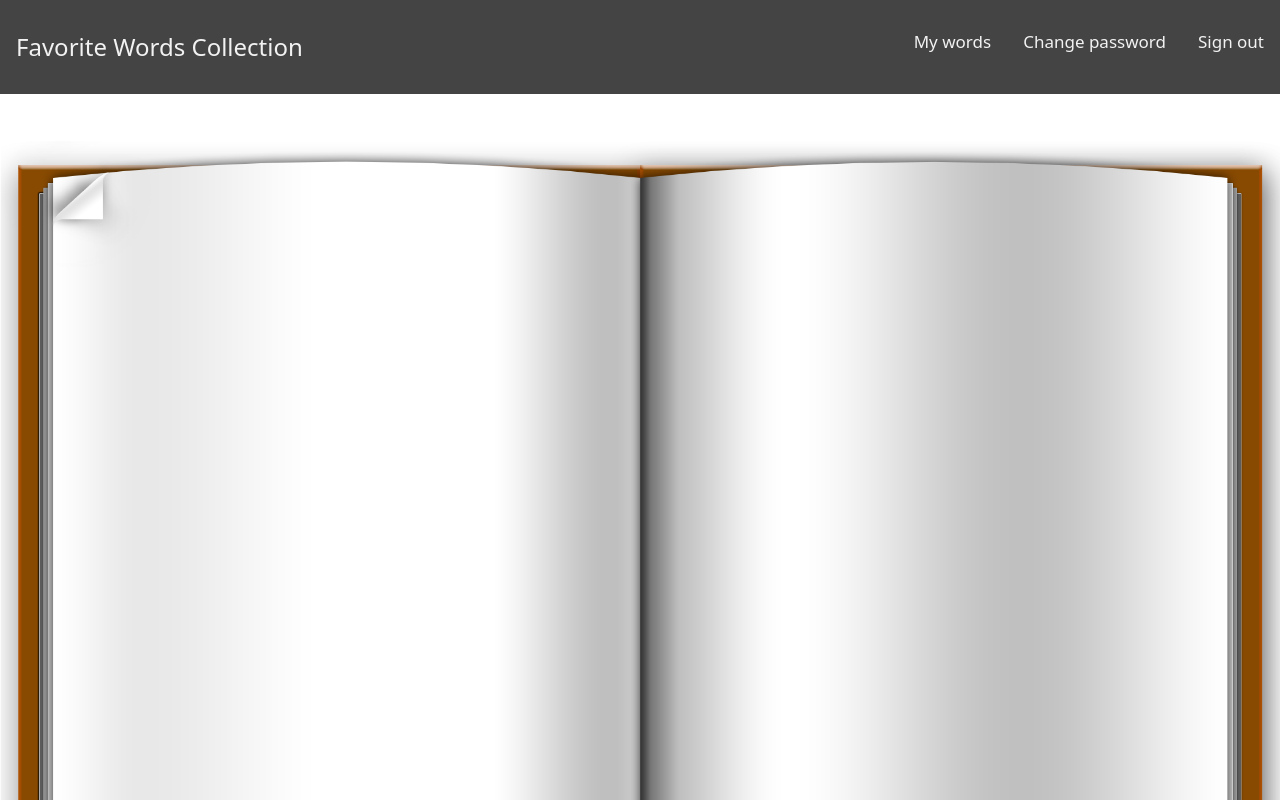
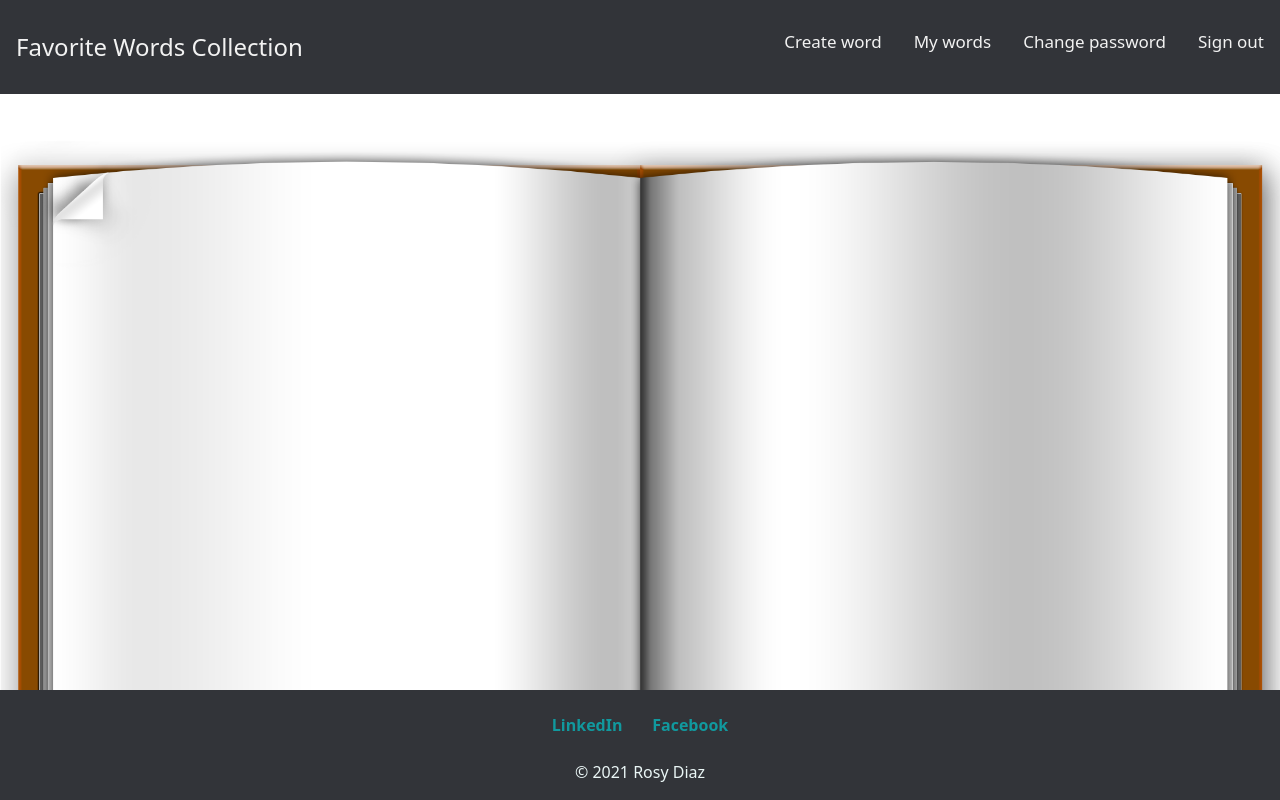
Before and after one commit to rosydiazl/Favorite-Words-Collection-FE, a website built with webpack: page index.html in a window 1280 px wide. Both pictures are taken after typing "name@example.com", "Sample123" into the empty fields and a click on the button "SIGN IN". Shown: the top 800 px of the page. Built offline with nearby package versions, Linux system fonts and the light colour scheme; files whose address does not match are found by name.

Commit message:
Add a footer with LinkedIn and Facebook links

```diff
--- a/app/app.js
+++ b/app/app.js
@@ -20,12 +20,17 @@ $(() => {
   $('#delete-word').hide()
   $('#show-word').hide()
   $('#show-word').on('submit', userEvents.onShowWord)
+  // $('#createWords').on('click', ('#create-word').show())
   $('#sign-out').hide()
   $('#change-password').hide()
   $('.book-image').hide()
   $('#sign-out').on('click', userEvents.onSignOut)
   $('.btn-login').hide()
   $('#myTopNav').hide()
+})
+
+$('#createWords').on('click', function () {
+  $('#create-word').show()
 })
 
 $('.btn-signup').click(function () {
--- a/app/styles/index.scss
+++ b/app/styles/index.scss
@@ -161,7 +161,7 @@ a
 }
 /* Add a black background color to the top navigation */
 .topnav {
-  background-color: #444444;
+  background-color: #323439;
   overflow: hidden;
 }
 
@@ -184,7 +184,7 @@ a
 
 /* Add an active class to highlight the current page */
 .topnav a.active {
-  background-color: #04AA6D;
+  background-color: pink;
   color: white;
 }
 
@@ -204,7 +204,9 @@ a
 #title {
   float: left;
   font-size: 1.5em;
+  pointer-events: none;
 }
+
 /* When the screen is less than 600 pixels wide, hide all links, except for the first one ("Home"). Show the link that contains should open and close the topnav (.icon) */
 @media screen and (max-width: 600px) {
   .topnav a:not(:first-child) {display: none;}
@@ -239,3 +241,36 @@ a
         text-align: left;
         width: 50%; /* Set the width of the positioned div */
 }
+
+#create-word {
+  position: absolute;
+  float: right;
+  text-align: right;
+  left: 0;
+  right: 15%;
+  top: 30%; /* Adjust this value to move the positioned div up and down */
+  width: 50%; /* Set the width of the positioned div */
+}
+
+
+.bottom-container {
+  background-color: #323439;
+   position: fixed;
+   margin: 0;
+   left: 0;
+   bottom: 0;
+   width: 100%;
+   text-align: center;
+}
+
+.pcolor {
+  color: #EAF6F6;
+  text-align: center;
+}
+
+.footer-link {
+  text-decoration: none;
+  color: #11999E;
+  padding: 1%;
+  text-align: center;
+}
--- a/app/user/ui.js
+++ b/app/user/ui.js
@@ -26,7 +26,7 @@ const onSignInSuccess = function (data) {
   $('.btn-login').hide()
   $('.tile').hide()
   $('.book-image').show()
-  $('#create-word').show()
+  // $('#create-word').show()
   $('#words-index').show()
   $('#update-word').show()
   $('#delete-word').show()
--- a/index.html
+++ b/index.html
@@ -58,10 +58,11 @@
       <p class="text-center" id="message"></p>
       <p class="text-center" id="sign-out-message"></p>
       <div class="topnav" id="myTopNav">
-        <a href="#title" id="title" type="submit">Favorite Words Collection</a>
+        <a href="#title" id="title">Favorite Words Collection</a>
       <a  href="#sign-out" id="sign-out" type="submit">Sign out</a>
       <a href="#change-password" id="change-password" type="submit">Change password</a>
       <a href="#words" id="words-index">My words</a>
+      <a href="#create" id="createWords">Create word</a>
       <a href="javascript:void(0);" class="icon">
         <i class="fa fa-bars"></i>
         </a>
@@ -125,5 +126,12 @@
       <p id="show-words-message"></p>
       <div id="words"></div>
       <div id="shown-word"></div>
+      <footer>
+        <div class="bottom-container">
+          <a class="footer-link" href="https://www.linkedin.com/in/rosy-diaz/"><strong>LinkedIn</strong></a>
+          <a class="footer-link" href="https://www.facebook.com/rosydiazl/"><strong>Facebook</strong></a>
+          <p class="pcolor">© 2021 Rosy Diaz</p>
+        </div>
+      </footer>
     </body>
 </html>
```
